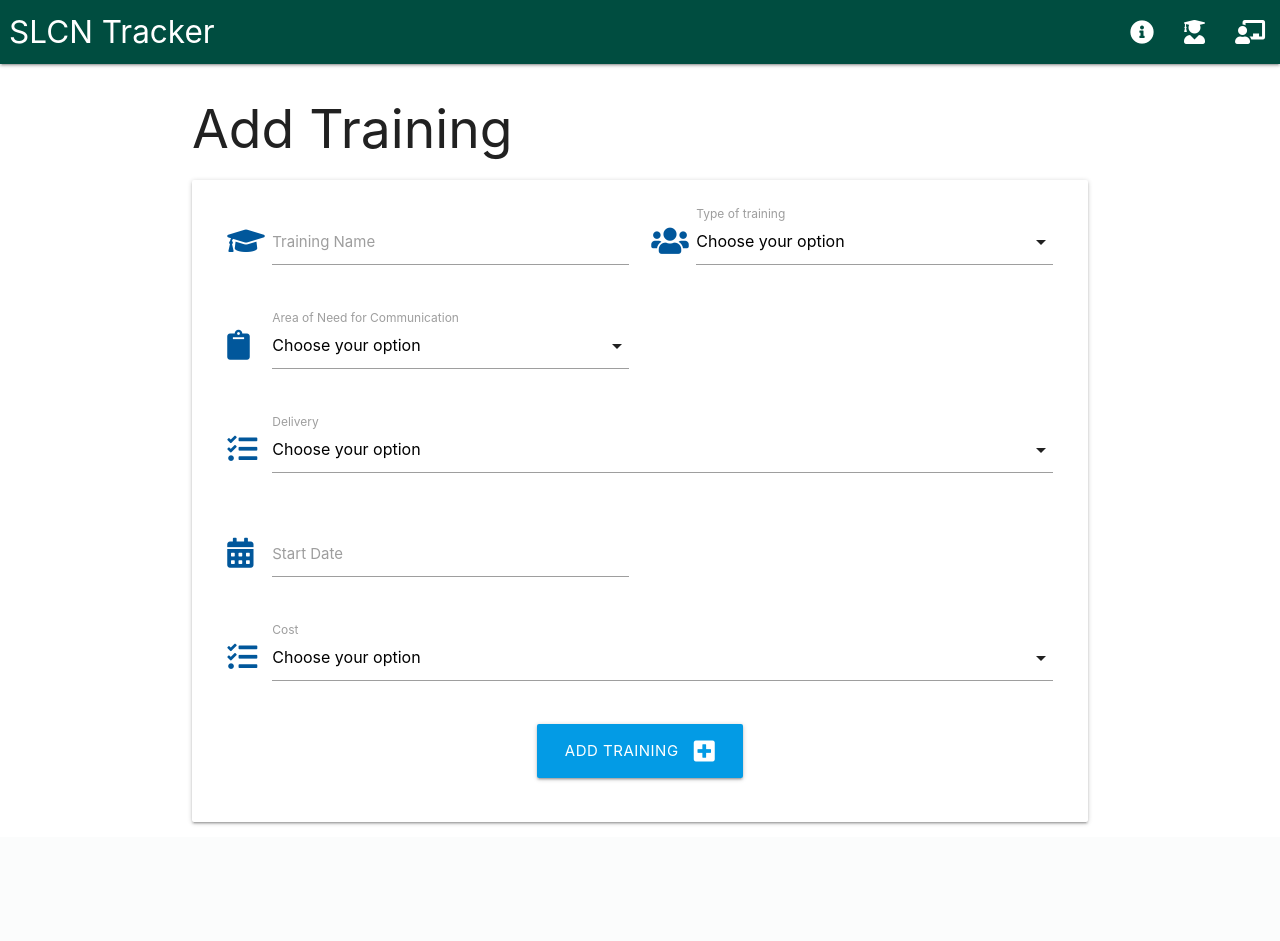
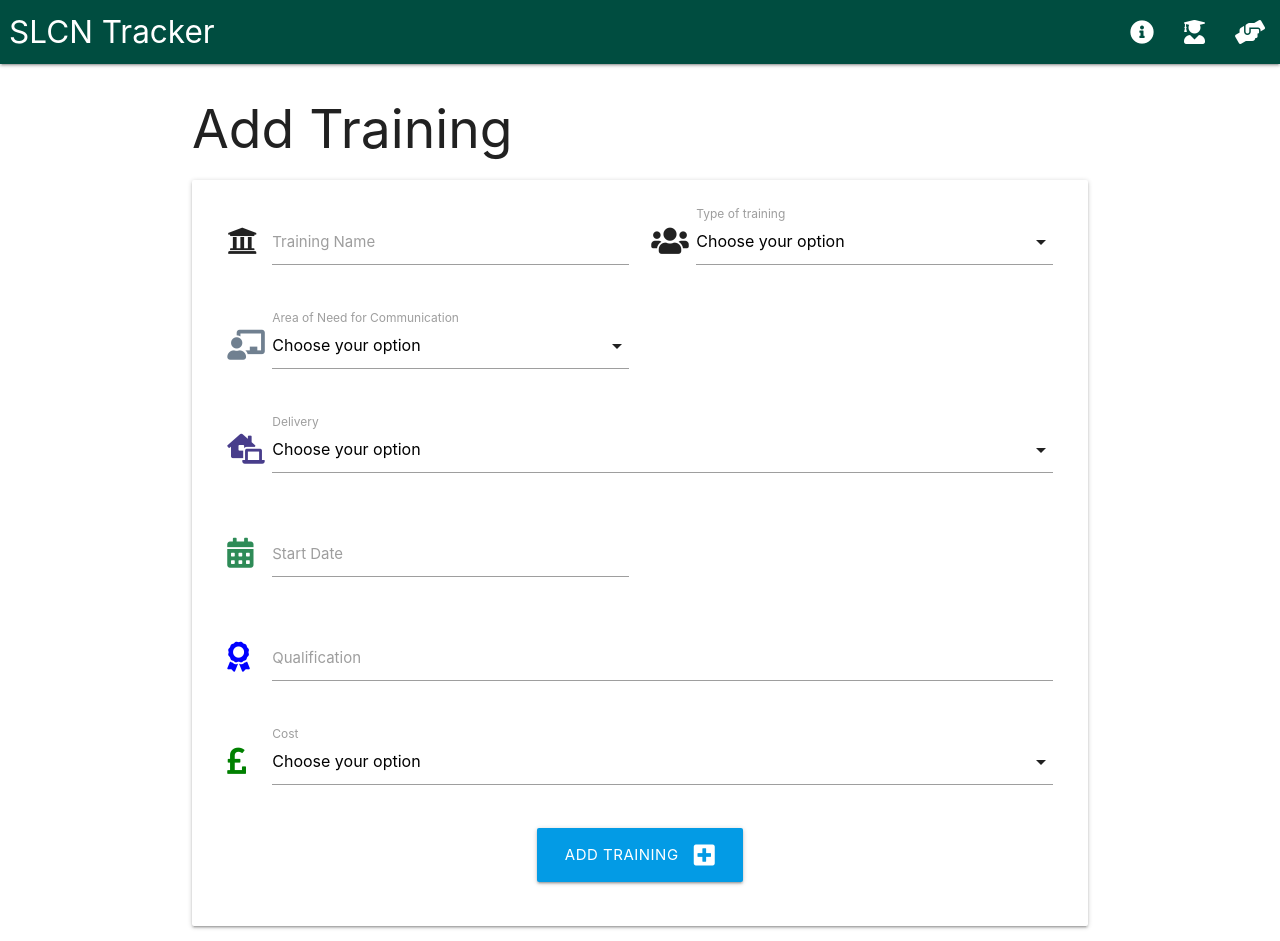
Before and after one commit to Code-Institute-Submissions/milestone_3_project, a Flask app: page /add_training in a window 1280 px wide. Before the commit the page ends 825 px from the top, so only its background shows below. Run offline with Flask 2, Linux system fonts and the light colour scheme; some libraries are stand-ins or nearby versions.

Commit message:
Colour styles added to pages, font awesome icons colors set

```diff
--- a/app.py
+++ b/app.py
@@ -32,14 +32,14 @@ def show_interventions():
     return render_template("interventions.html", interventions=interventions)
 
 
-@app.route("/sample_page")
-def sample_page():
-    return render_template("sample.html")
-
-
 @app.route("/about_page")
 def about_page():
     return render_template("about.html")
+
+
+@app.route("/help_page")
+def help_page():
+    return render_template("help.html")
 
 
 @app.route("/add_training", methods=["GET", "POST"])
--- a/static/css/styles.css
+++ b/static/css/styles.css
@@ -34,10 +34,55 @@
     width: 95%;
 }
 
-.fa-smile {
+.collapsible-body {
+    font-size: 14pt;
+}
+
+
+
+
+
+/*  Font awesome. */
+
+.fa-smile, .fa-pound-sign {
     color: green;
 }
 
-.collapsible-body {
-    font-size: 14pt;
+.fa-laptop-house {
+    color: darkslateblue;
 }
+
+.fa-clock, .fa-hourglass-half {
+    color: brown;
+}
+
+.fa-suitcase {
+    color: darkgoldenrod;
+}
+
+.fa-award, .fa-wifi {
+    color: blue;
+}
+
+.fa-chalkboard-teacher {
+    color: slategrey;
+}
+
+.fa-calendar-alt {
+    color: seagreen;
+}
+
+.fa-list {
+    color: cadetblue;
+}
+
+
+
+
+.gradient-banner {
+    background-image: linear-gradient(#2980B9, #6DD5FA, #ffffff);
+}
+
+.gradient-banner-2 {
+    background-image: linear-gradient(#EF3B36,#ff9068,  #ffffff)
+}
--- a/templates/add_training.html
+++ b/templates/add_training.html
@@ -11,14 +11,14 @@
 
 <div class="row">
                 <div class="input-field col s12 m6 l6">
-                    <i class="fas fa-graduation-cap prefix light-blue-text text-darken-4"></i>
+                    <i class="fas fa-university prefix"></i>
                     <input id="name" name="name" minlength="5" maxlength="50"
                         type="text" class="validate" required>
                     <label for="name">Training Name</label>
                 </div>
 
                 <div class="input-field col s12 m6 l6">
-                    <i class="fas fa-users prefix light-blue-text text-darken-4"></i>
+                    <i class="fas fa-users prefix"></i>
                     <select id="type" name="type" class="validate" required>
                     <option value="" disabled selected>Choose your option</option>
                         <option value="Management">Management</option>
@@ -33,7 +33,7 @@
 
 <div class = "row">
     <div class="input-field col s12 m6 l6">
-    <i class="fas fa-clipboard prefix light-blue-text text-darken-4"></i>
+    <i class="fas fa-chalkboard-teacher prefix"></i>
     <select id ="area" name="area" class="validate" required>
       <option value="" disabled selected>Choose your option</option>
       <option value="Attention">Attention</option>
@@ -48,7 +48,7 @@
 
 <div class="row">
                 <div class="input-field col s12 m12 l12">
-                    <i class="fas fa-tasks prefix light-blue-text text-darken-4"></i>
+                    <i class="fas fa-laptop-house prefix"></i>
                     <select id="delivery" name="delivery" class="validate" required>
                         <option value="" disabled selected>Choose your option</option>
                         <option value="Online">Online</option>
@@ -63,8 +63,8 @@
 
 <div class="row">
                 <div class="input-field col s12 m6 l6">
-                    <i class="fas fa-calendar-alt prefix light-blue-text text-darken-4"></i>
-                    <input id="Start_date" name="Start_date"
+                    <i class="fas fa-calendar-alt prefix"></i>
+                    <input id="start_date" name="start_date"
                         type="text" class="datepicker validate">
                     <label for="start_date">Start Date</label>
                 </div>
@@ -73,7 +73,16 @@
 
 <div class="row">
                 <div class="input-field col s12 m12 l12">
-                    <i class="fas fa-tasks prefix light-blue-text text-darken-4"></i>
+                    <i class="fas fa-award prefix"></i>
+                    <input id="qualification" name="qualification"
+                        type="text" class="datepicker validate">
+                    <label for="qualification">Qualification</label>
+                </div>
+</div>
+
+<div class="row">
+                <div class="input-field col s12 m12 l12">
+                    <i class="fas fa-pound-sign prefix"></i>
                     <select id="cost" name="cost">
 
                     <option value="" disabled selected>Choose your option</option>
--- a/templates/base.html
+++ b/templates/base.html
@@ -22,8 +22,7 @@
 <!-- Dropdown Structure Help -->
             <ul id ="dropdown5" class="dropdown-content">
                     <li><a href="{{ url_for('about_page') }}">About</a></li>
-                    <li><a href="{{ url_for('sample_page') }}">Sample</a></li>
-                    <li><a href="#">Help</a></li>
+                    <li><a href="{{ url_for('help_page') }}">Help</a></li>
             </ul>
         <li><a class="dropdown-trigger" href="#!" data-target="dropdown5"><i class="fas fa-info-circle"></i></a></li>
 
@@ -40,7 +39,7 @@
                     <li><a href="{{ url_for('show_interventions') }}">Interventions</a></li>
                     <li><a href="{{ url_for('add_interventions') }}">Add Interventions</a></li>
 </ul>
-<li><a class="dropdown-trigger" href="#!" data-target="dropdown2"><i class="fas fa-chalkboard-teacher"></i></a></li>
+<li><a class="dropdown-trigger" href="#!" data-target="dropdown2"><i class="fas fa-hands-helping"></i></a></li>
 
 <!-- End dropdowns. -->
 
@@ -54,8 +53,7 @@
         <ul id ="dropdown6" class="dropdown-content">
 
             <li><a href="{{ url_for('about_page') }}">About</a></li>
-            <li><a href="{{ url_for('sample_page') }}">Sample</a></li>
-            <li><a href="#">Help</a></li>
+            <li><a href="{{ url_for('help_page') }}">Help</a></li>
 
         </ul>
          <li><a class="dropdown-trigger" href="#!" data-target="dropdown6"><i class="fas fa-info-circle"></i></a></li>
```
Also changed, not shown: templates/add_interventions.html (+6 -7 lines), templates/edit_interventions.html (+6 -6 lines), templates/edit_training.html (+15 -6 lines), templates/help.html (renamed from templates/about.html, +10 -10 lines), templates/interventions.html (+8 -8 lines), templates/sample.html (deleted, +0 -19 lines), templates/training.html (+9 -9 lines).
